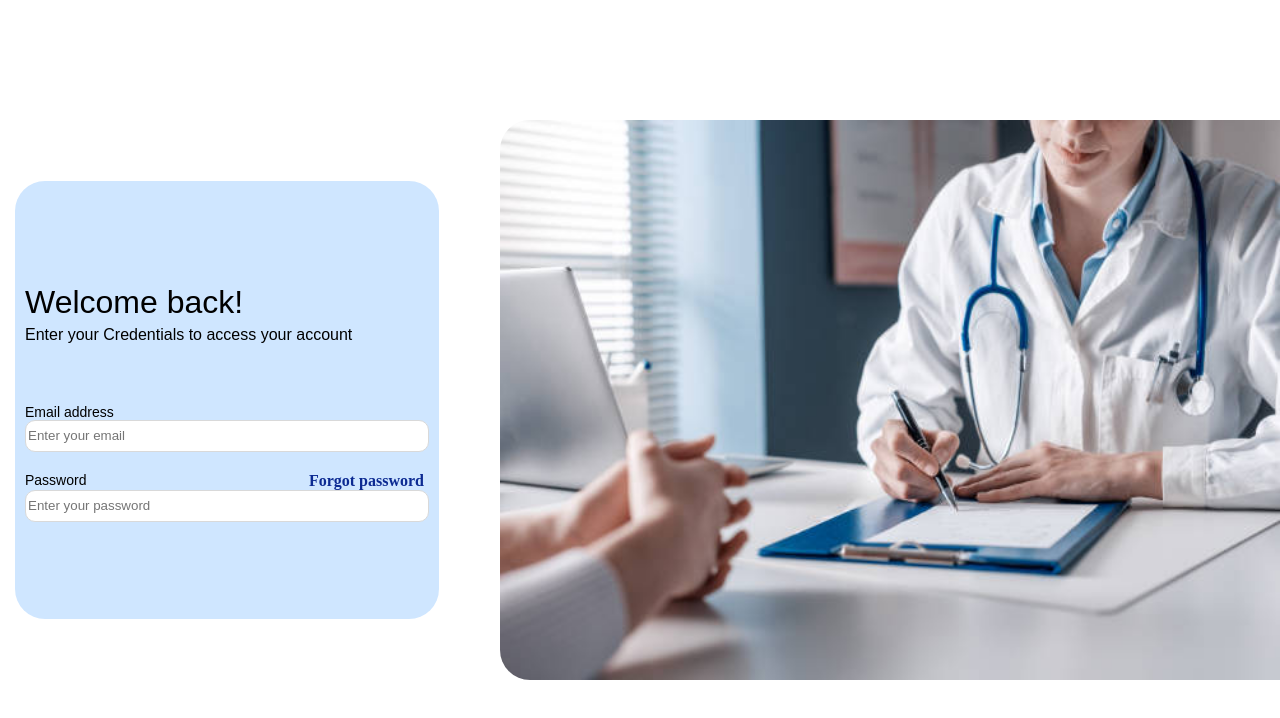
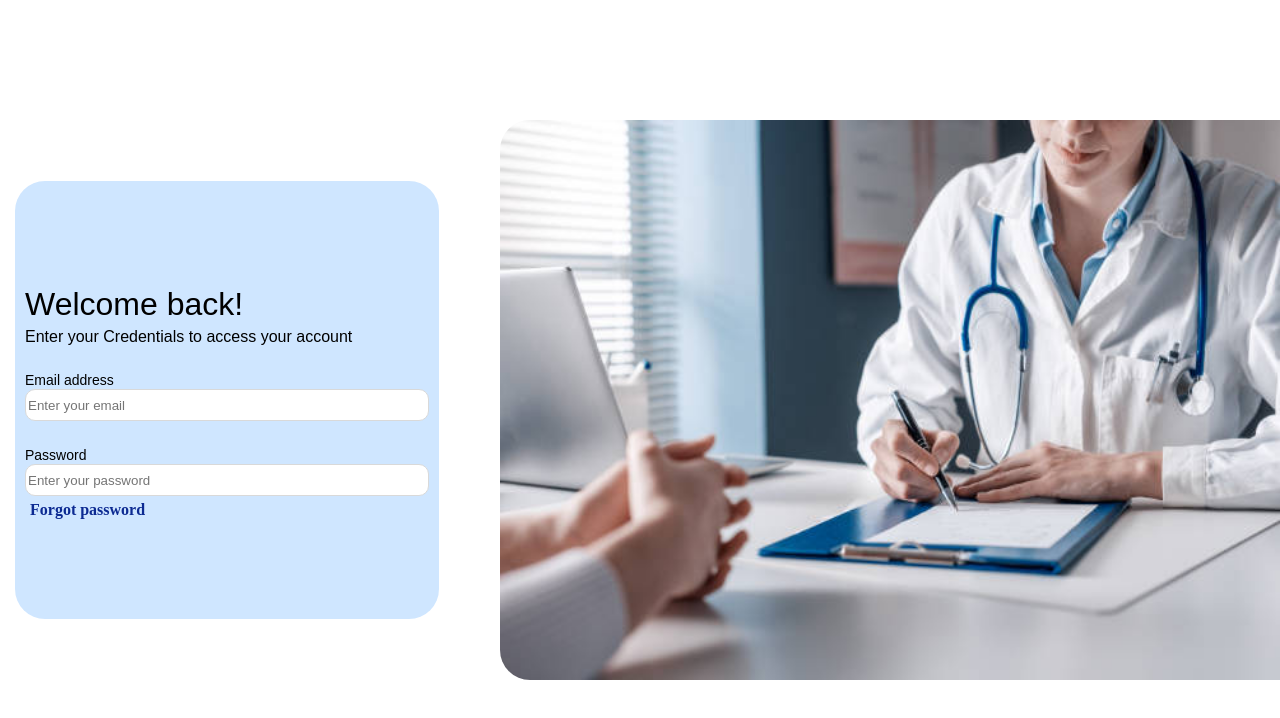
Before and after one commit to Julio1901/patient-admin-panel, a React (Vite) app: page / in a window 1280 px wide. Shown: the top 718 px of the page. Built offline with nearby package versions, Linux system fonts and the light colour scheme.

Commit message:
feat: Default input component created

```diff
--- /dev/null
+++ b/src/components/defaultInputText/defatultInputText.tsx
@@ -0,0 +1,23 @@
+import React from "react"
+import { CustomInputText, InputTitle, MainContainer } from "./styles"
+
+
+interface IDefacultInputText{
+    placeholder?: string
+    inputTitle: string
+
+}
+
+
+export const DefaultInputText: React.FC<IDefacultInputText> = ({placeholder, inputTitle}) => {
+
+    return(
+        <MainContainer>
+            <InputTitle>{inputTitle}</InputTitle>
+            <CustomInputText  placeholder={placeholder}/>
+        </MainContainer>
+
+    )
+
+
+}
--- /dev/null
+++ b/src/components/defaultInputText/styles.ts
@@ -0,0 +1,22 @@
+import styled from "styled-components";
+
+export const MainContainer = styled.div`
+    width: 100%;
+    height: auto;
+`
+
+
+export const CustomInputText = styled.input`
+    width: 100%;
+    height: 32px;
+    border: 1px solid #D9D9D9;
+    border-radius: 10px;
+    box-sizing: border-box;
+`
+
+export const InputTitle = styled.text`
+    @import url('https://fonts.googleapis.com/css2?family=Poppins:ital,wght@0,500;0,700;0,800;0,900;1,700;1,800;1,900&display=swap');
+    font-size: 14px;
+    font-family: 'Poppins', sans-serif;
+    margin-top: 60px;
+`
--- a/src/pages/login/login.tsx
+++ b/src/pages/login/login.tsx
@@ -1,7 +1,8 @@
 
-import { MainContainer, LoginFormContainer, Title, SubTitle, InputTitle, InputText, PasswordItensContainer, TextButton, LoginImage } from "./styles"
+import { MainContainer, LoginFormContainer, Title, SubTitle, InputTitle, InputText, PasswordItensContainer, TextButton, LoginImage, InputTextContainer } from "./styles"
 
 import LoginImageSrc  from '../../assets/images/doctor-login-image.jpg'
+import { DefaultInputText } from "../../components/defaultInputText/defatultInputText"
 
 export const  Login = () => {
     return(
@@ -9,13 +10,23 @@ export const  Login = () => {
             <LoginFormContainer>
                 <Title>Welcome back!</Title>
                 <SubTitle>Enter your Credentials to access your account</SubTitle>
-                <InputTitle>Email address</InputTitle>
-                <InputText placeholder="Enter your email"/>
-                <PasswordItensContainer>
-                    <InputTitle style={{marginTop:20}}>Password</InputTitle>
-                    <TextButton style={{marginTop:20}}>Forgot password</TextButton>
-                </PasswordItensContainer>
-                <InputText placeholder="Enter your password"/>
+                <InputTextContainer>
+                    <DefaultInputText placeholder="Enter your email" inputTitle="Email address"/>
+                </InputTextContainer>
+
+
+
+                    <InputTextContainer>
+
+                    <DefaultInputText placeholder="Enter your password" inputTitle="Password"/>
+
+                    </InputTextContainer>
+                    <TextButton >Forgot password</TextButton>
+
+
+
+
+
             </LoginFormContainer>
             <LoginImage src={LoginImageSrc}/>
 
--- a/src/pages/login/styles.ts
+++ b/src/pages/login/styles.ts
@@ -48,12 +48,11 @@ export const InputTitle = styled.text`
     margin-top: 60px;
 `
 
-export const InputText = styled.input`
+export const InputTextContainer = styled.div`
     width: 100%;
-    height: 32px;
-    border: 1px solid #D9D9D9;
-    border-radius: 10px;
-    box-sizing: border-box;
+    height: auto;
+    margin-top: 25px;
+    display: flex;
 `
 
 export const PasswordItensContainer = styled.div`
@@ -61,15 +60,21 @@ export const PasswordItensContainer = styled.div`
     height: auto;
     display: flex;
     flex-direction: row;
+    background-color: beige;
 `
-
 export const TextButton = styled.div`
-     color: #0C2A92;
+    color: #0C2A92;
     cursor: pointer;
     font-weight: bold;
-    margin-left: auto;
     padding-right: 5px;
-`
+    transition: color 0.3s ease;
+    margin-top: 5px;
+    margin-left: 5px;
+    &:hover {
+        color: #ff0000;
+    }
+`;
+
 
 export const LoginImage = styled.img`
     width: 780px;
@@ -78,4 +83,8 @@ export const LoginImage = styled.img`
     border-bottom-left-radius: 30px;
     margin-left: auto;
 
+    &:hover {
+        background-color: #aabbcc; /* Altere para a cor desejada ao passar o mouse */
+    }
+
 `
```
